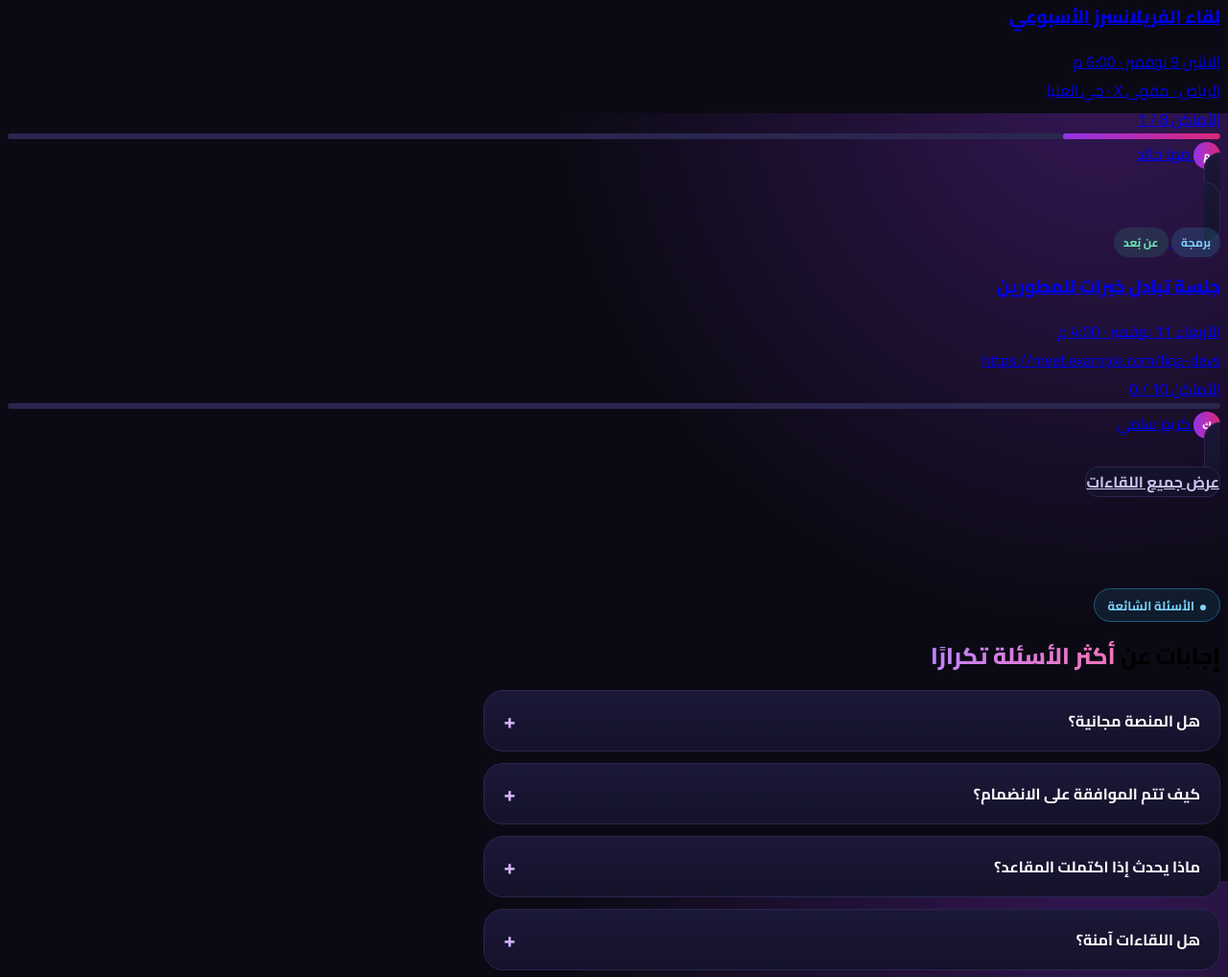
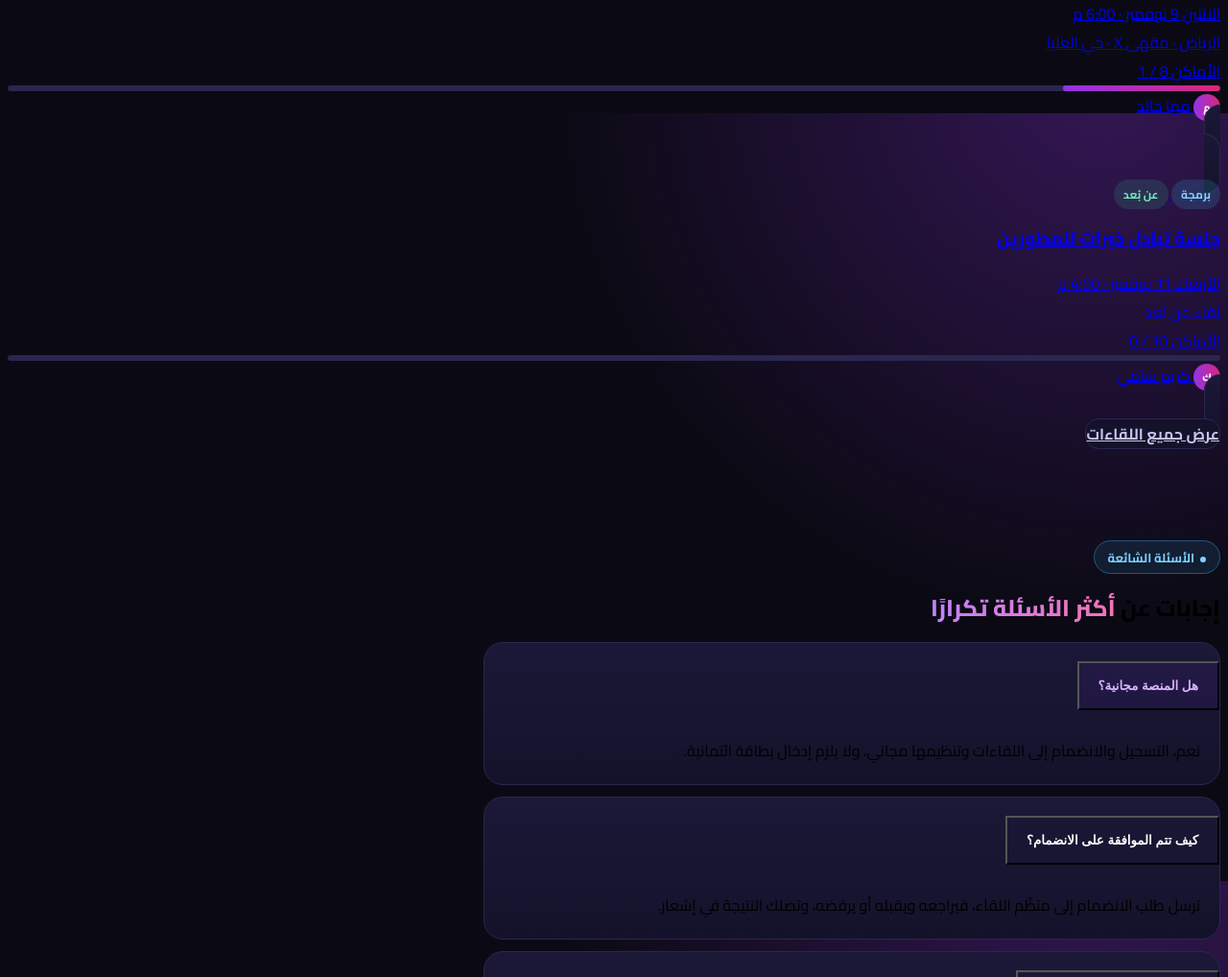
Before and after one commit to waleedfaisalm/liqa, a Laravel app: page / in a window 1280 px wide. Shown: the part 5482-6500 px from the top of the page at 96% size. Run offline with Laravel 12, Linux system fonts and the light colour scheme; data comes from the database, SQL or seed files in the repository; tables that the repository leaves empty hold one stand-in row (values such as "Sample post"); style sheets or scripts are compiled from the project's sources.

Commit message:
update 50

```diff
--- a/app/Models/Event.php
+++ b/app/Models/Event.php
@@ -217,6 +217,18 @@ class Event extends Model
         return $area !== '' ? $area.' · '.$this->location : $this->location;
     }
 
+    /** المكان للعرض في البطاقات: لا نُظهر رابط الاجتماع عن بُعد خارج صفحة اللقاء */
+    public function cardPlaceLabel(): string
+    {
+        if ($this->mode === 'online') {
+            $area = implode('، ', array_filter([$this->city, $this->country]));
+
+            return $area !== '' ? 'عن بُعد · '.$area : 'لقاء عن بُعد';
+        }
+
+        return $this->placeLabel();
+    }
+
     public function typeLabel(): string
     {
         return \App\Support\Catalog::eventTypeLabel($this->type);
--- a/app/Models/Setting.php
+++ b/app/Models/Setting.php
@@ -25,7 +25,7 @@ class Setting extends Model
         'privacy_content' => '',
         'terms_content' => '',
         'site_name' => 'لقاء',
-        'site_tagline' => 'منصة لقاءات للفريلانسرز · تعارف، لقاء، ونموّ مشترك',
+        'site_tagline' => 'منصة لقاءات المستقلين المهنية · تعارف، لقاء، ونموّ مشترك',
         'support_email' => '',
         'social_x' => '',
         'social_instagram' => '',
--- a/config/app.php
+++ b/config/app.php
@@ -78,9 +78,9 @@ return [
     |
     */
 
-    'locale' => env('APP_LOCALE', 'en'),
+    'locale' => env('APP_LOCALE', 'ar'),
 
-    'fallback_locale' => env('APP_FALLBACK_LOCALE', 'en'),
+    'fallback_locale' => env('APP_FALLBACK_LOCALE', 'ar'),
 
     'faker_locale' => env('APP_FAKER_LOCALE', 'en_US'),
 
--- a/config/landing.php
+++ b/config/landing.php
@@ -7,8 +7,8 @@
 return [
     'hero' => [
         'eyebrow' => 'منصة لقاءات المستقلين المهنية',
-        'title' => 'عمل حر…',
-        'title_accent' => 'بشبكة علاقات حقيقية',
+        'title' => 'عمل حر',
+        'title_accent' => 'بشبكة علاقات مهنية حقيقية',
         'lead' => 'لقاء منصة تجمع العاملين لحسابهم الخاص من مجالك ومدينتك في لقاءات مهنية منظّمة. تبادل الخبرات، وتعرّف على زملاء المهنة، وابنِ علاقات تفتح لك فرصًا جديدة.',
         'hint_1' => 'التسجيل مجاني',
         'hint_2' => 'لا يتطلب بطاقة ائتمانية',
--- a/resources/css/app.css
+++ b/resources/css/app.css
@@ -400,6 +400,29 @@ textarea.form-control {
     line-height: 1.2;
 }
 
+.landing-band {
+    background: linear-gradient(180deg, transparent, rgba(124, 58, 237, 0.07) 20%, rgba(124, 58, 237, 0.07) 80%, transparent);
+}
+
+.landing-main .liqa-card {
+    transition: transform 0.2s ease, border-color 0.2s ease, box-shadow 0.2s ease;
+}
+
+.landing-main .liqa-card:hover {
+    transform: translateY(-3px);
+    border-color: #5b3aa8;
+    box-shadow: 0 16px 40px rgba(124, 58, 237, 0.18);
+}
+
+.hero-card {
+    position: relative;
+    overflow: hidden;
+    background:
+        radial-gradient(circle at 85% 10%, rgba(147, 51, 234, 0.22), transparent 45%),
+        radial-gradient(circle at 10% 90%, rgba(219, 39, 119, 0.14), transparent 45%),
+        linear-gradient(180deg, var(--liqa-surface-2), var(--liqa-surface));
+}
+
 .faq-list {
     max-width: 48rem;
     display: grid;
@@ -407,37 +430,36 @@ textarea.form-control {
 }
 
 .faq-item {
+    padding: 0 !important;
+    overflow: hidden;
+}
+
+.faq-item:hover {
+    transform: none !important;
+}
+
+.faq-item .accordion-button {
+    background: transparent;
+    color: #fff;
+    font-weight: 700;
+    box-shadow: none;
     padding: 1rem 1.25rem;
 }
 
-.faq-item summary {
-    cursor: pointer;
-    font-weight: 700;
-    color: #fff;
-    list-style: none;
-    display: flex;
-    justify-content: space-between;
-    align-items: center;
-    gap: 1rem;
+.faq-item .accordion-button:not(.collapsed) {
+    color: var(--liqa-lilac);
+    background: rgba(124, 58, 237, 0.08);
 }
 
-.faq-item summary::-webkit-details-marker {
-    display: none;
+.faq-item .accordion-button::after {
+    margin-inline-start: auto;
+    margin-inline-end: 0;
+    filter: invert(1) brightness(1.4);
 }
 
-.faq-item summary::after {
-    content: "+";
-    color: var(--liqa-lilac);
-    font-size: 1.4rem;
-    line-height: 1;
-}
-
-.faq-item[open] summary::after {
-    content: "−";
-}
-
-.faq-item[open] summary {
-    margin-bottom: 0.75rem;
+.faq-item .accordion-body {
+    padding: 0.5rem 1.25rem 1.25rem;
+    line-height: 1.9;
 }
 
 .cta-box {
--- a/resources/views/components/event-card.blade.php
+++ b/resources/views/components/event-card.blade.php
@@ -39,7 +39,7 @@
     <div>
         <h3 class="h5 liqa-title text-white mb-2">{{ $event->title }}</h3>
         <div class="small text-secondary">{{ $event->whenLabel() }}</div>
-        <div class="small text-secondary text-truncate">{{ $event->placeLabel() }}</div>
+        <div class="small text-secondary text-truncate">{{ $event->cardPlaceLabel() }}</div>
     </div>
 
     <div class="mt-auto">
--- a/resources/views/components/event-tile.blade.php
+++ b/resources/views/components/event-tile.blade.php
@@ -23,7 +23,7 @@
 
     <ul class="meta-list mb-3">
         <li><x-icon name="calendar" :size="16" /> {{ $event->whenLabel() }}</li>
-        <li><x-icon name="pin" :size="16" /> <span class="text-truncate">{{ $event->placeLabel() }}</span></li>
+        <li><x-icon name="pin" :size="16" /> <span class="text-truncate">{{ $event->cardPlaceLabel() }}</span></li>
         <li class="text-success-emphasis"><x-icon name="check" :size="16" /> <bdi dir="ltr">{{ $event->seatsTaken() }} / {{ $event->capacity }}</bdi> مشاركين مقبولين</li>
     </ul>
 
--- a/resources/views/landing.blade.php
+++ b/resources/views/landing.blade.php
@@ -36,47 +36,42 @@
 
                 <div class="col-lg-6">
                     <div class="float-stack">
-                        <div class="float-card float-card--1">
+                        @php
+                            $grads = ['linear-gradient(135deg,#a855f7,#6366f1)', 'linear-gradient(135deg,#fb923c,#db2777)', 'linear-gradient(135deg,#38bdf8,#6366f1)'];
+                            if ($upcoming->isNotEmpty()) {
+                                $floats = $upcoming->map(fn ($e) => [
+                                    'title' => $e->title,
+                                    'sub' => $e->starts_at->translatedFormat('l j F').' · '.($e->mode === 'online' ? 'عن بُعد' : $e->city),
+                                    'count' => $e->seatsTaken().' / '.$e->capacity.' مشارك',
+                                    'badge' => $e->isFull() ? ['مكتمل العدد', ''] : [$e->seatsLeft().' مقاعد متاحة', 'liqa-badge--green'],
+                                ])->values()->all();
+                            } else {
+                                $floats = [
+                                    ['title' => 'لقاء مطوّري الواجهات', 'sub' => 'السبت · الرياض', 'count' => '8 / 15 مشاركًا', 'badge' => ['7 مقاعد متاحة', 'liqa-badge--green']],
+                                    ['title' => 'جلسة المصممين', 'sub' => 'الجمعة · جدة', 'count' => '11 / 12 مشاركًا', 'badge' => ['مقعد واحد متاح', '']],
+                                    ['title' => 'لقاء كتّاب المحتوى', 'sub' => 'الأحد · عن بُعد', 'count' => '0 / 20 مشارك', 'badge' => ['لقاء جديد', 'liqa-badge--sky']],
+                                ];
+                            }
+                        @endphp
+                        @foreach ($floats as $i => $f)
+                            <div class="float-card float-card--{{ $i + 1 }}">
                                 <div class="float-card__head">
-                                <span class="float-card__dot" style="background: linear-gradient(135deg,#a855f7,#6366f1)"></span>
+                                    <span class="float-card__dot" style="background: {{ $grads[$i] }}"></span>
                                     <span class="min-w-0">
-                                    <span class="float-card__title">لقاء مطوّري الواجهات</span>
-                                    <span class="float-card__sub">السبت · الرياض</span>
+                                        <span class="float-card__title">{{ $f['title'] }}</span>
+                                        <span class="float-card__sub">{{ $f['sub'] }}</span>
                                     </span>
                                 </div>
                                 <div class="float-card__foot">
-                                <span class="small hint d-flex align-items-center gap-1"><x-icon name="users" :size="14" /> 8 مشاركين</span>
-                                <span class="liqa-badge liqa-badge--green">متاح</span>
+                                    <span class="small hint d-flex align-items-center gap-1"><x-icon name="users" :size="14" /> {{ $f['count'] }}</span>
+                                    <span class="liqa-badge {{ $f['badge'][1] }}">{{ $f['badge'][0] }}</span>
                                 </div>
                             </div>
-                        <div class="float-card float-card--2">
-                            <div class="float-card__head">
-                                <span class="float-card__dot" style="background: linear-gradient(135deg,#fb923c,#db2777)"></span>
-                                <span class="min-w-0">
-                                    <span class="float-card__title">جلسة المصممين</span>
-                                    <span class="float-card__sub">الجمعة · جدة</span>
-                                </span>
+                        @endforeach
                     </div>
-                            <div class="float-card__foot">
-                                <span class="small hint d-flex align-items-center gap-1"><x-icon name="users" :size="14" /> 12 مشاركًا</span>
-                                <span class="liqa-badge ">مقعد واحد متاح</span>
-                            </div>
-                        </div>
-                        <div class="float-card float-card--3">
-                            <div class="float-card__head">
-                                <span class="float-card__dot" style="background: linear-gradient(135deg,#38bdf8,#6366f1)"></span>
-                                <span class="min-w-0">
-                                    <span class="float-card__title">لقاء كتّاب المحتوى</span>
-                                    <span class="float-card__sub">الأحد · عن بُعد</span>
-                                </span>
-                            </div>
-                            <div class="float-card__foot">
-                                <span class="small hint d-flex align-items-center gap-1"><x-icon name="users" :size="14" /> 0 مشاركين</span>
-                                <span class="liqa-badge liqa-badge--sky">جديد</span>
-                            </div>
-                        </div>
-                    </div>
-                    <p class="small text-center hint mt-3 mb-0">أمثلة توضيحية لشكل الأحداث على المنصة</p>
+                    @if ($upcoming->isEmpty())
+                        <p class="small text-center hint mt-3 mb-0">أمثلة توضيحية لشكل اللقاءات على المنصة</p>
+                    @endif
                 </div>
             </div>
         </div>
@@ -104,7 +99,7 @@
     @endif
 
     {{-- ============ المشكلة ============ --}}
-    <section class="container landing-section">
+    <section class="landing-band"><div class="container landing-section">
         <div class="text-center mb-4">
             <span class="eyebrow eyebrow--pink mb-3"><span class="dot"></span>{{ $L['problem']['eyebrow'] }}</span>
             <h2 class="display-6 liqa-title mb-2">{{ $L['problem']['title'] }} <span class="text-gradient">{{ $L['problem']['title_accent'] }}</span></h2>
@@ -123,7 +118,7 @@
                 </div>
             @endforeach
         </div>
-    </section>
+    </div></section>
 
     {{-- ============ الحل ============ --}}
     <section class="container landing-section" id="how">
@@ -149,7 +144,7 @@
     </section>
 
     {{-- ============ لمن المنصة ============ --}}
-    <section class="container landing-section">
+    <section class="landing-band"><div class="container landing-section">
         <div class="text-center mb-4">
             <span class="eyebrow eyebrow--pink mb-3"><span class="dot"></span>{{ $L['audience']['eyebrow'] }}</span>
             <h2 class="display-6 liqa-title mb-2">{{ $L['audience']['title'] }} <span class="text-gradient">{{ $L['audience']['title_accent'] }}</span></h2>
@@ -169,7 +164,7 @@
                 </div>
             @endforeach
         </div>
-    </section>
+    </div></section>
 
     {{-- ============ لماذا لقاء ============ --}}
     <section class="container landing-section">
@@ -219,12 +214,16 @@
             <span class="eyebrow eyebrow--sky mb-3"><span class="dot"></span>{{ $L['faq']['eyebrow'] }}</span>
             <h2 class="display-6 liqa-title mb-0">{{ $L['faq']['title'] }} <span class="text-gradient">{{ $L['faq']['title_accent'] }}</span></h2>
         </div>
-        <div class="faq-list mx-auto">
-            @foreach ($L['faq']['items'] as $item)
-                <details class="liqa-card faq-item">
-                    <summary>{{ $item['title'] }}</summary>
-                    <p class="text-secondary small mb-0">{{ $item['text'] }}</p>
-                </details>
+        <div class="accordion faq-list mx-auto" id="faqAccordion">
+            @foreach ($L['faq']['items'] as $i => $item)
+                <div class="accordion-item liqa-card faq-item">
+                    <h3 class="accordion-header">
+                        <button class="accordion-button {{ $i === 0 ? '' : 'collapsed' }}" type="button" data-bs-toggle="collapse" data-bs-target="#faq-{{ $i }}" aria-expanded="{{ $i === 0 ? 'true' : 'false' }}" aria-controls="faq-{{ $i }}">{{ $item['title'] }}</button>
+                    </h3>
+                    <div id="faq-{{ $i }}" class="accordion-collapse collapse {{ $i === 0 ? 'show' : '' }}" data-bs-parent="#faqAccordion">
+                        <div class="accordion-body text-secondary small">{{ $item['text'] }}</div>
+                    </div>
+                </div>
             @endforeach
         </div>
     </section>
--- a/resources/views/layouts/site.blade.php
+++ b/resources/views/layouts/site.blade.php
@@ -4,7 +4,7 @@
     <meta charset="utf-8">
     <meta name="viewport" content="width=device-width, initial-scale=1">
     <title>@yield('title', 'لقاء')</title>
-    <meta name="description" content="@yield('description', 'لقاء: منصة لقاءات للفريلانسرز. انشر لقاءً، قدّم طلب انضمام، والتقِ بمتخصصين من مجالك.')">
+    <meta name="description" content="@yield('description', 'لقاء: منصة لقاءات المستقلين المهنية. اكتشف اللقاءات، قدّم طلب انضمام، وتعرّف على متخصصين من مجالك ومدينتك.')">
     <link rel="icon" type="image/svg+xml" href="{{ asset('favicon.svg') }}">
     <link rel="icon" href="{{ asset('favicon.ico') }}" sizes="any">
     <link rel="apple-touch-icon" href="{{ asset('brand/liqa-apple-touch-icon.png') }}">
```
Lines whose indentation alone changed are shown as unchanged.
